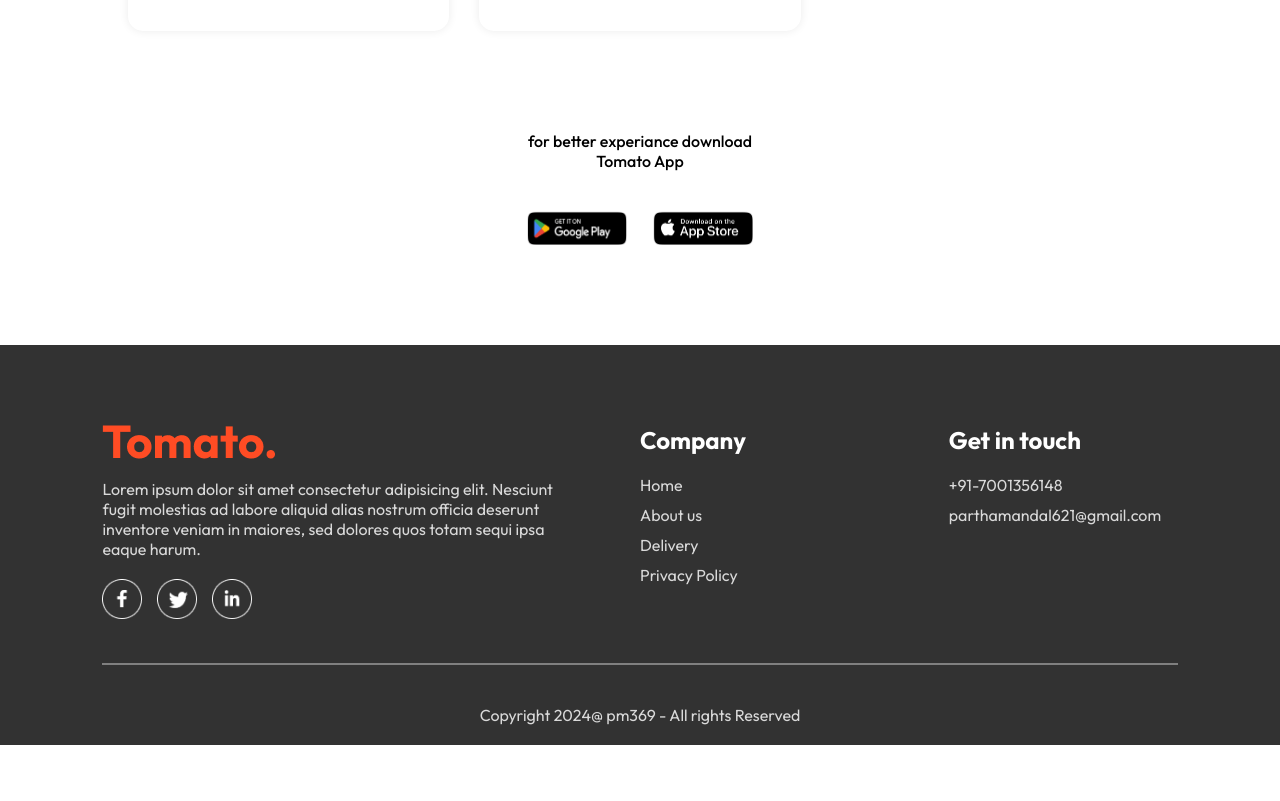
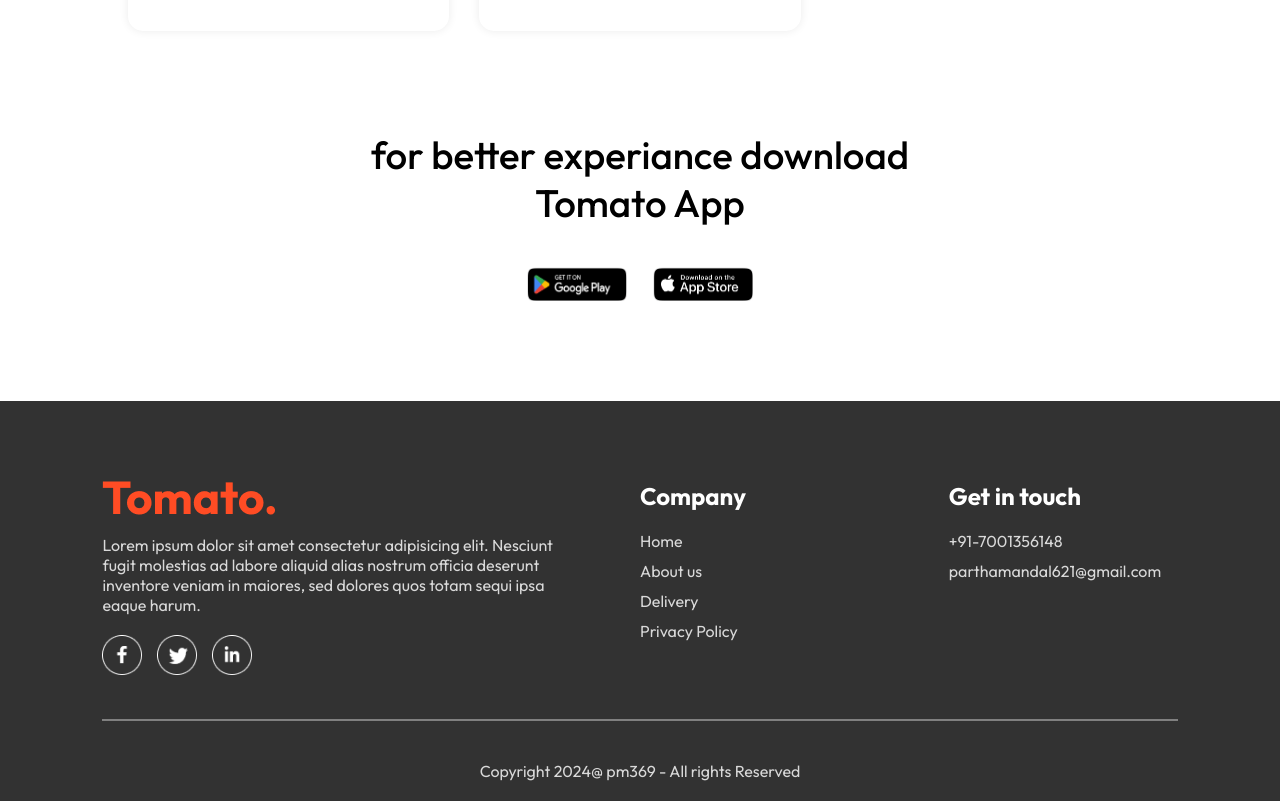
Before and after one commit to p369m/E-commerce-MERN, a React (Vite) app in the folder front-end/: page / in a window 1280 px wide. Shown: the part 6742-7543 px from the top of the page. Before the commit the page ends 7487 px from the top, so only its background shows below. Built offline with nearby package versions, Linux system fonts and the light colour scheme.

Commit message:
Update AppDownload.css

```diff
--- a/front-end/src/Components/AppDownload/AppDownload.css
+++ b/front-end/src/Components/AppDownload/AppDownload.css
@@ -1,7 +1,7 @@
 .app-download {
-    margin: auto auto;
+    margin: 0 auto;
     margin-top: 100px;
-    font-size: mac(3vw,20px);
+    font-size: max(3vw,20px);
     text-align: center;
     font-weight: 500;
 
```
